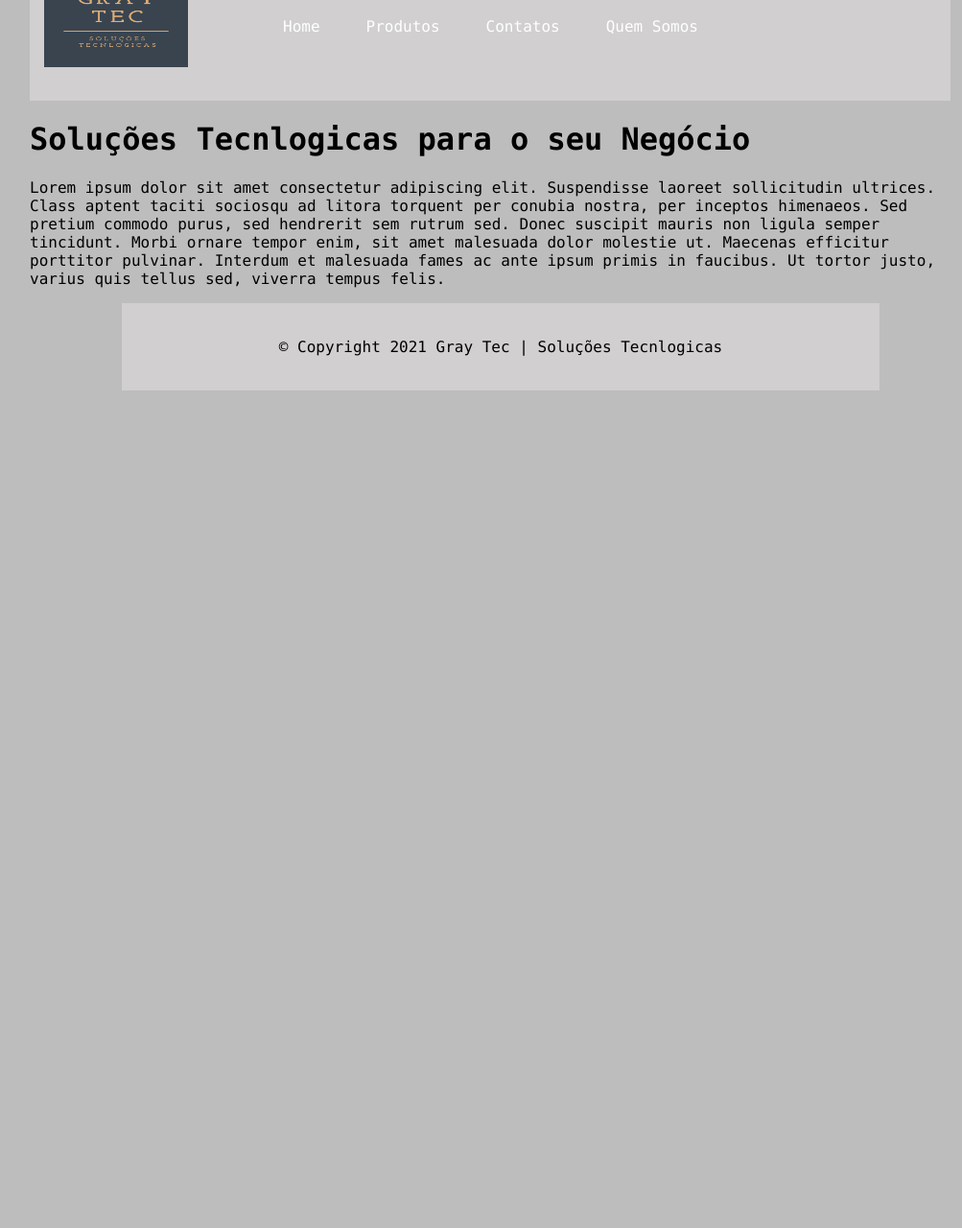
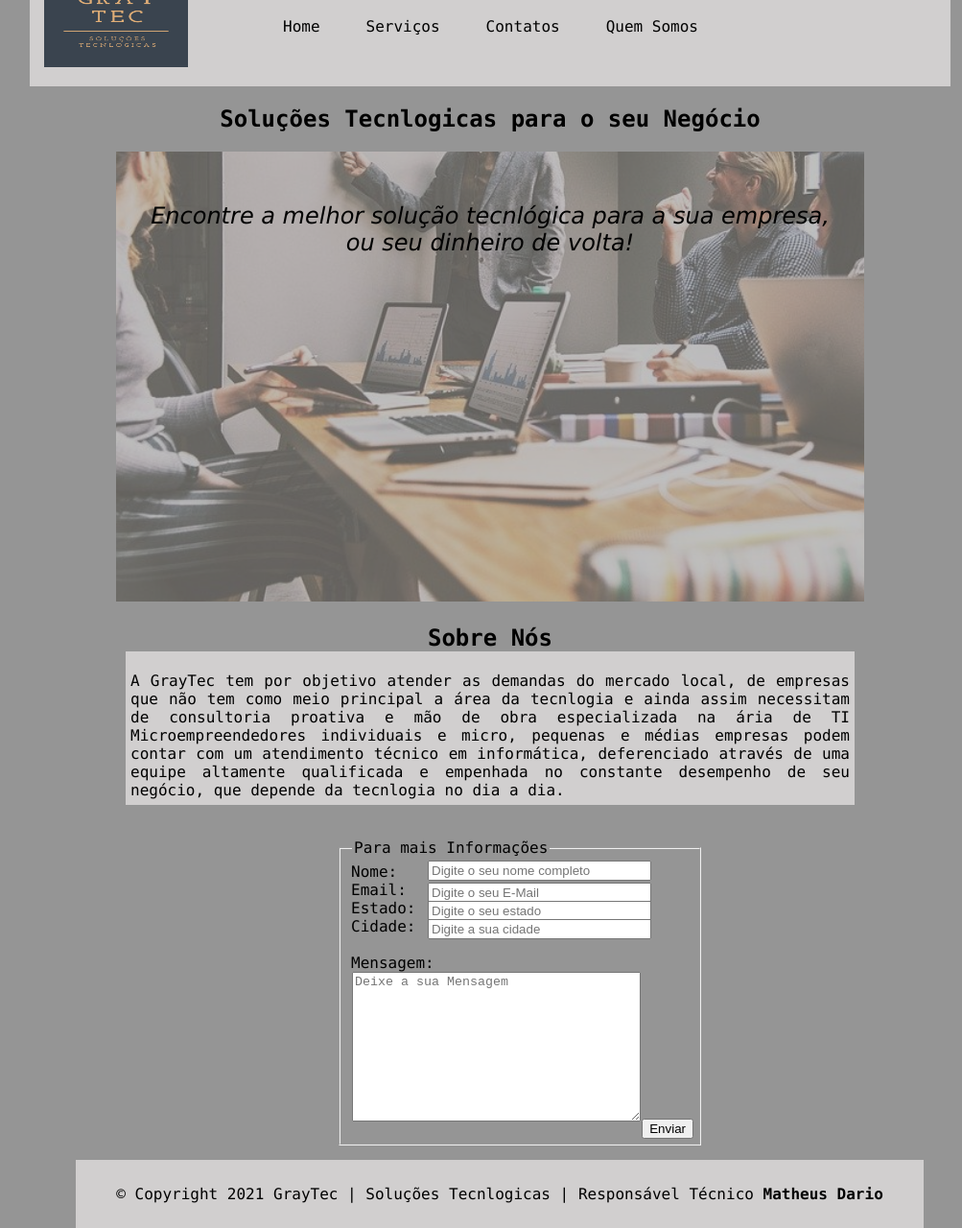
Before and after one commit to MatheusDario/PW-Sistematizacao, a plain HTML site: page index.html in a window 1280 px wide. Shown: the part 45-1325 px from the top of the page at 96% size, without its empty margins (129-1132 px from the left). Before the commit the page ends 800 px from the top, so only its background shows below. Drawn offline with Linux system fonts and the light colour scheme.

Commit message:
update-files

```diff
--- a/index.html
+++ b/index.html
@@ -5,7 +5,7 @@
     <meta http-equiv="X-UA-Compatible" content="IE=edge">
     <meta name="viewport" content="width=device-width, initial-scale=1.0">
     <link href="style.css" rel="stylesheet" type="text/css">
-    <title>Gray Tec | Soluções Tecnlogicas</title>
+    <title>GrayTec | Soluções Tecnlogicas</title>
 </head>
 <body>
     <div id="page" class="site">
@@ -14,7 +14,7 @@
                 <a href="index.html"><img class="logo" src="grayTec Logotipo2.png"></a>
                 <ul id="menu">
                     <li class="item"><a href="index.html">Home</a></li>
-                    <li class="item"><a href="index.html">Produtos</a></li>
+                    <li class="item"><a href="index.html">Serviços</a></li>
                     <li class="item"><a href="index.html">Contatos</a></li>
                     <li class="item"><a href="index.html">Quem Somos</a></li>
                 </ul>
@@ -22,18 +22,42 @@
         </header>
 
         <div id="conteudo">
-            <h1>Soluções Tecnlogicas para o seu Negócio</h1>
+            <section class="conteudo">
+                <h1>Soluções Tecnlogicas para o seu Negócio</h1>
+                <img src="conteudo2.jpg">
+                <p class="texto-img">Encontre a melhor solução tecnlógica para a sua empresa,
+                    <br>
+                    ou seu dinheiro de volta!
+                </p>
 
-            <p>Lorem ipsum dolor sit amet consectetur adipiscing elit. Suspendisse laoreet sollicitudin ultrices. Class aptent taciti sociosqu ad litora torquent per conubia nostra, per inceptos himenaeos. Sed pretium commodo purus, sed hendrerit sem rutrum sed. Donec suscipit mauris non ligula semper tincidunt. Morbi ornare tempor enim, sit amet malesuada dolor molestie ut. Maecenas efficitur porttitor pulvinar. Interdum et malesuada fames ac ante ipsum primis in faucibus. Ut tortor justo, varius quis tellus sed, viverra tempus felis.
+                <h2>Sobre Nós</h2>
 
-            </p>
+            </section>
+            <div class="texto-conteudo">
 
+                <p>A GrayTec tem por objetivo atender as demandas do mercado local, de empresas que não tem como meio principal a área da tecnlogia e ainda assim necessitam de consultoria proativa e mão de obra especializada na ária de TI Microempreendedores individuais e micro, pequenas e médias empresas podem contar com um atendimento técnico em informática, deferenciado através de uma equipe altamente qualificada e empenhada no constante desempenho de seu negócio, que depende da tecnlogia no dia a dia.</p>
+            </div>
+
+            <div id="area-form">
+                <form id="formulario">
+                    <fieldset>
+                        <legend>Para mais Informações</legend>
+                        <label>Nome:</label><input placeholder="Digite o seu nome completo" class="campo_nome" type="text" required><br>
+                        <label>Email:</label><input placeholder="Digite o seu E-Mail" class="campo_email" type="email" required><br>
+                        <label>Estado:</label><input placeholder="Digite o seu estado" class="campo_estado" type="text" required><br>
+                        <label>Cidade:</label><input placeholder="Digite a sua cidade" class="campo_cidade" type="text" required><br><br>
+                        <label>Mensagem:</label><br><textarea class="msg" cols="35" rows="10" placeholder="Deixe a sua Mensagem"></textarea><br>
+                        <input class="btn_enviar" type="submit" value="Enviar">
+                    </fieldset>
+                </form>
+            </div>
         </div>
+
+
         <footer>
             <div id="rodape" >
-                <p>&copy; Copyright 2021 Gray Tec | Soluções Tecnlogicas</p>
+                <p>&copy; Copyright 2021 GrayTec | Soluções Tecnlogicas | Responsável Técnico <b>Matheus Dario</b></p>
             </div>
-
         </footer>
 
 
--- a/style.css
+++ b/style.css
@@ -1,6 +1,6 @@
 body {
     margin: 0;
-    background-color: #BDBDBD;
+    background-color: #959595;
     font-family: SFMono-Regular, Menlo, Monaco, Consolas, "Liberation Mono", "Courier New", monospace;
 }
 
@@ -11,6 +11,73 @@ body {
     max-width: 1280px;
 }
 
+#area-form {
+    position: relative;
+    margin-left: auto;
+    margin-right: auto;
+    width: 320px;
+    height: 270px;
+}
+
+#area-form #formulario {
+    position: absolute;
+    display: block;
+    bottom: 15px;
+}
+
+fieldset {
+    width: 350px;
+    height: 300px;
+}
+
+#formulario label {
+    position: absolute;
+    left: 15px;
+    margin-right: 5px;
+}
+
+#formulario input.campo_nome
+{
+  position:absolute;
+  left:95px;
+  top:23px;
+  width:225px;
+}
+
+#formulario input.campo_email
+{
+  position:absolute;
+  left:95px;
+  margin-top:2px;
+  width:225px;
+}
+
+#formulario input.campo_estado
+{
+  position:absolute;
+  left:95px;
+  margin-top:2px;
+  width:225px;
+}
+
+#formulario input.campo_cidade
+{
+  position:absolute;
+  left:95px;
+  margin-top:2px;
+  width:225px;
+}
+
+#formulario input.btn_enviar
+{
+  position:absolute;
+  bottom: 0.5em;
+  right:10px;
+}
+
+
+
+
 .logo {
     width: 150px;
     height: 100px;
@@ -18,7 +85,7 @@ body {
 }
 
 .cabecalho {
-    height: 150px;
+    height: 135px;
     background-color: #d1cfcf;
 }
 
@@ -49,19 +116,67 @@ li a {
     padding: 0 2em;
     line-height: 3em;
     text-decoration: none;
-    color: #fff;
+    color: rgb(2, 2, 2);
 }
 
 ul  a:hover {
     color: #894a1f;
 }
 
+.conteudo h1 {
+    text-align: center;
+}
+
+.conteudo img {
+    display: block;
+    margin-left: auto;
+    margin-right: auto;
+    opacity: 0.4;
+    width: 780px;
+}
+
+.conteudo p {
+    position: relative;
+    text-align: center;
+    bottom: 440px;
+    font-style: oblique;
+    font-family: 'Lucida Sans', 'Lucida Sans Regular', 'Lucida Grande', 'Lucida Sans Unicode', Geneva, Verdana, sans-serif;
+    font-size: x-large;
+    color: rgb(0, 0, 0);
+}
+
+.conteudo h2 {
+    text-align: center;
+    position: relative;
+    bottom: 80px;
+}
+
+.texto-conteudo {
+    background-color: #d1cfcf;
+    height: 150px;
+    width: 750px;
+    bottom: 300px;
+    margin-left: auto;
+    margin-right: auto;
+    position: relative;
+    bottom: 100px;
+    padding: 5px;
+
+}
+
+.texto-conteudo p {
+    text-align: justify;
+}
+
+
 #rodape {
-    width: 750px;
-    margin: 0 auto;
-    margin-left: 10%;
+    width: 90%;
+    position: relative;
+    bottom: 0;
+    margin-left: 5%;
     background-color: #d1cfcf;
-    padding: 20px;
+    padding: 10px;
+
 }
 
 footer div p {
```
Also changed, not shown: conteudo.jpg (added), conteudo2.jpg (added).
